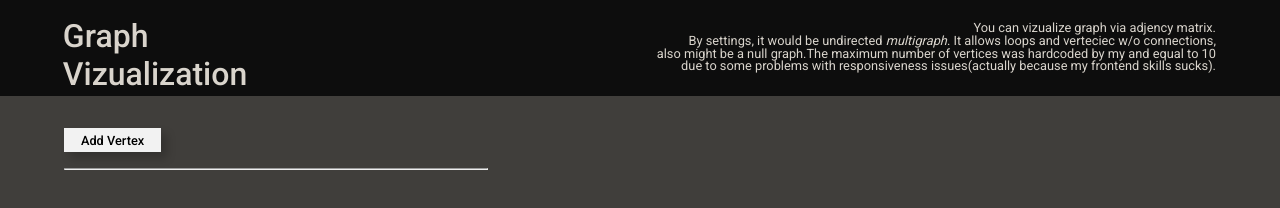
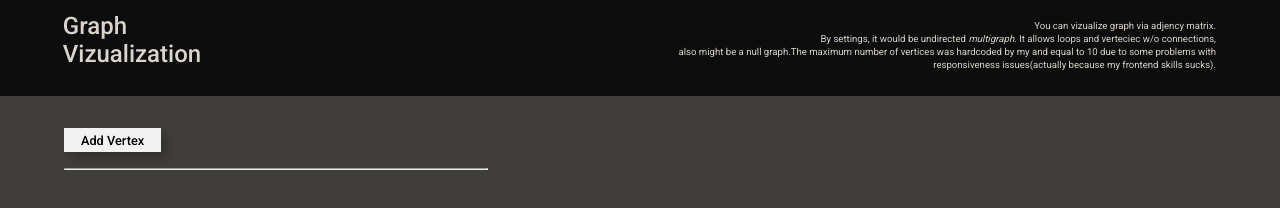
Before and after one commit to AlimByWater/AlimByWater.github.io, a plain HTML site: page index.html in a window 1280 px wide. Drawn offline with nearby package versions, Linux system fonts and the light colour scheme.

Commit message:
fixed some issues with sizing

```diff
--- a/style.css
+++ b/style.css
@@ -22,11 +22,11 @@ header{
 header > span {
   position: relative; margin-left:1.4%;
   display: inline-block;
-  padding-top: 1%;
+  padding-top: 0.9vh;
   width: 5%;
   font-family:  'Roboto', sans-serif;
   font-weight: 500;
-  font-size: 2em;
+  font-size: 3vh;
   color:#D9D4CC;
   transform: translate(-30%,5%);
 }
@@ -37,15 +37,15 @@ header >  p{
 
   width: 50vw;
   margin-left: 40vw;
-  margin-top: 1.3vh;
-  margin-bottom: 1.3vh;
+  margin-top: min(1.3vh,0.7vw);
+  margin-bottom: min(1.3vh,0.7vw);
   text-align:right;
 
   line-height: min(1.6vh,20px);
   font-family: 'Roboto',sans-serif;
   font-weight: 400;
 
-  font-size: 1vw;
+  font-size: min(0.8vw,1.2vh);
   color:#D9D4CC;
 
 
@@ -128,7 +128,7 @@ hr {
 
   font-family: 'Roboto', sans-serif;
   font-weight: 500;
-  font-size: 80%;
+ font-size: min(2vh,1vw);
   box-shadow: 6px 6px 10px rgba(0, 0, 0, 0.2);
 
 }
```
